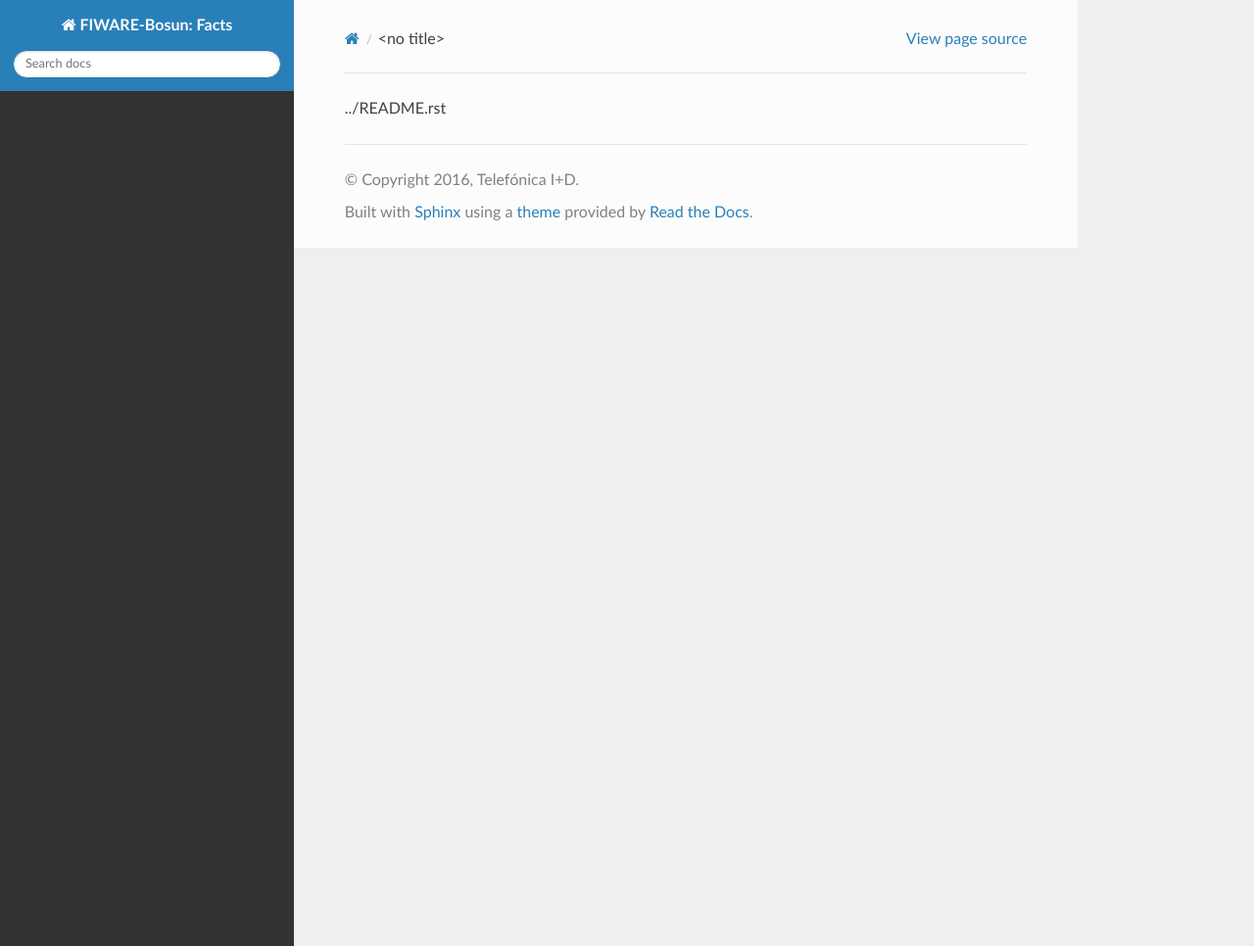
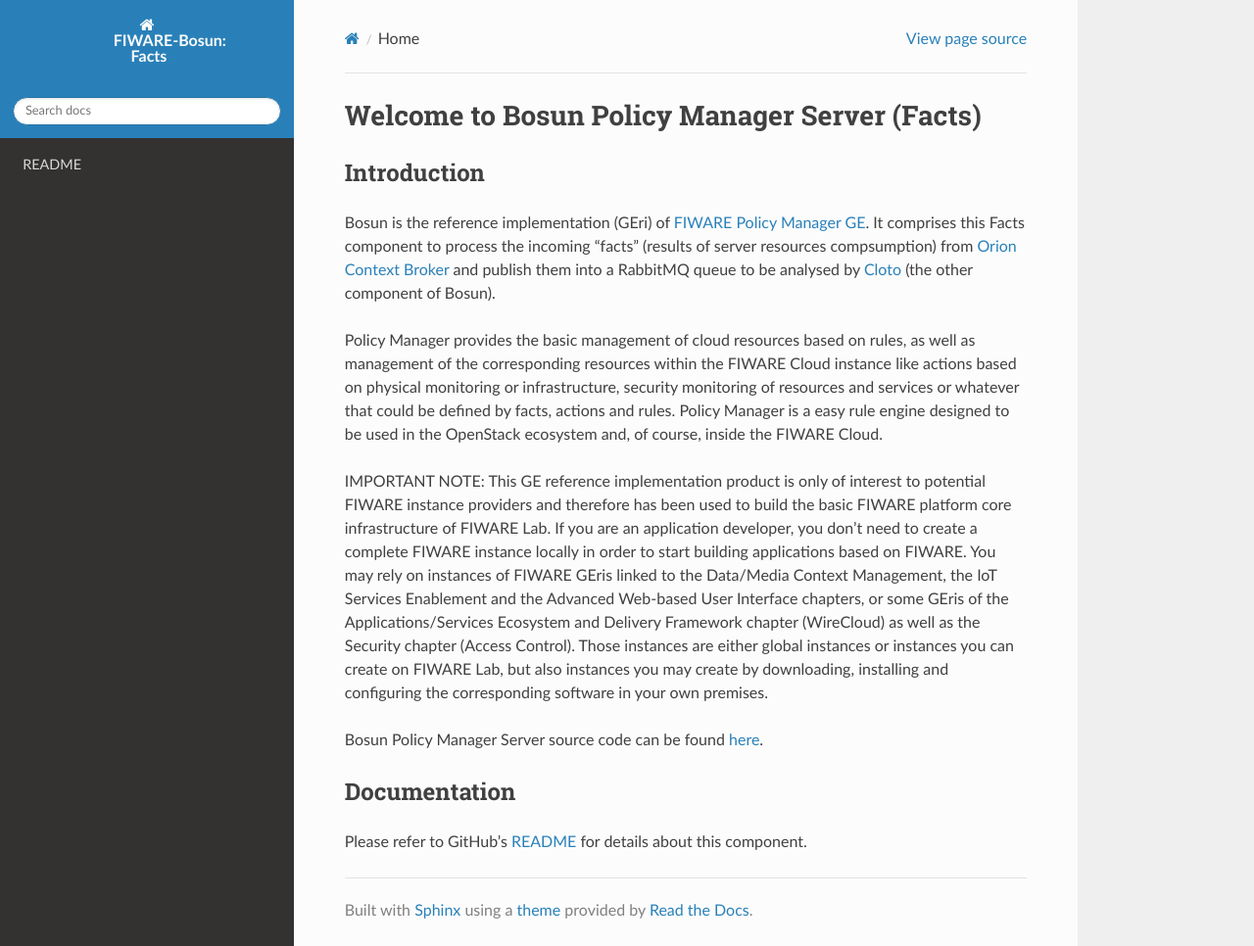
Before and after one commit to telefonicaid/fiware-facts, a Sphinx documentation site: the page built from doc/index.rst, in a window 1280 px wide and 966 px high. Shown: the whole window at 98% size. Built offline with Sphinx 7.4.7 and the Read the Docs theme 2.0.0, drawn with Linux system fonts in a browser that asks for light colours; comment, search, counter and statistics services are not loaded.

Commit message:
Fix documentation

```diff
--- a/doc/_static/mystyle.css
+++ b/doc/_static/mystyle.css
@@ -1 +1,6 @@
-@import url("https://fiware.org/style/fiware_readthedocs.css");
+@import url("https://www.fiware.org/style/fiware_readthedocs.css");
+
+/* Allow multiline project names in side navigation bar */
+.wy-side-nav-search a.icon-home {
+    white-space: pre;
+}
--- a/doc/conf.py
+++ b/doc/conf.py
@@ -1,7 +1,6 @@
 # -*- coding: utf-8 -*-
 
 import os
-import sphinx_rtd_theme
 
 # The paths that contain custom static files (such as style sheets).
 html_static_path = ['_static']
@@ -11,12 +10,11 @@
 
 # Only import and set the theme if we're building docs locally; otherwise,
 # readthedocs.org uses their theme by default, so no need to specify it.
-html_theme = 'sphinx_rtd_theme'
-html_style = None
-html_theme_options = {}
-html_theme_path = [sphinx_rtd_theme.get_html_theme_path()]
+if not on_rtd:
+    import sphinx_rtd_theme
+    html_theme = 'sphinx_rtd_theme'
+    html_theme_path = [sphinx_rtd_theme.get_html_theme_path()]
 
-if not on_rtd:
     # Override default css to get a larger width for local build
     def setup(app):
         app.add_stylesheet('mystyle.css')
@@ -24,38 +22,34 @@
     # Override default css to get a larger width for ReadTheDoc build
     html_context = {
         'css_files': [
-            'https://www.fiware.org/style/fiware_readthedocs.css',
-            'https://www.fiware.org/style/monokai_sublime_.css',
+            'https://media.readthedocs.org/css/sphinx_rtd_theme.css',
             'https://media.readthedocs.org/css/readthedocs-doc-embed.css',
-            'https://fiware-orion.readthedocs.io/en/develop/css/theme_extra.css',
-            'https://fiware-orion.readthedocs.io/en/develop/css/theme.css',
-            'https://fiware-orion.readthedocs.io/en/develop/css/highlight.css',
-            'https://fonts.googleapis.com/css?family=Lato:400,700|Roboto+Slab:400,700|Inconsolata:400,700',
-            'https://media.readthedocs.org//css/badge_only.css'
+            '_static/mystyle.css'
         ],
     }
 
-# The suffix of source filenames.
+# The suffix of source filenames
 source_suffix = '.rst'
 
-# The master toctree document.
+# The master toctree document
 master_doc = 'index'
 
-# Icon for tabs, windows and bookmarks
-html_favicon = '_static/favicon.ico'
-
-# General information about the project.
-project = u'FIWARE-Bosun: Facts'
+# General information about the project
 copyright = u'2016, Telefónica I+D'
+project_title = u'FIWARE-Bosun'
+project_subtitle = u'Facts'
+project = u':\n '.join([project_title, project_subtitle])
 version = ''
 release = ''
 
-# The “title” for HTML documentation
-html_title = u'FIWARE-Bosun: Facts'
-html_short_title = u'FIWARE-Bosun: Facts'
+# HTML configuration
+html_title = project_title + ': ' + project_subtitle
+html_favicon = '_static/favicon.ico'
+html_show_sphinx = True
+html_show_copyright = False
 
 # Custom sidebar templates
 html_sidebars = {
-   '**': ['globaltoc.html', 'sourcelink.html', 'searchbox.html'],
-   'using/windows': ['windowssidebar.html', 'searchbox.html'],
+    '**': ['globaltoc.html', 'sourcelink.html', 'searchbox.html'],
+    'using/windows': ['windowssidebar.html', 'searchbox.html'],
 }
--- a/doc/index.rst
+++ b/doc/index.rst
@@ -1 +1,63 @@
-../README.rst
+================================================
+ Welcome to Bosun Policy Manager Server (Facts)
+================================================
+
+Introduction
+============
+
+Bosun is the reference implementation (GEri) of `FIWARE Policy Manager GE`_.
+It comprises this Facts component to process the incoming "facts" (results
+of server resources compsumption) from `Orion Context Broker`_ and publish
+them into a RabbitMQ queue to be analysed by Cloto__ (the other component of
+Bosun).
+
+__ `FIWARE Cloto Documentation`_
+
+Policy Manager provides the basic management of cloud resources based on rules,
+as well as management of the corresponding resources within the FIWARE Cloud
+instance like actions based on physical monitoring or infrastructure, security
+monitoring of resources and services or whatever that could be defined by facts,
+actions and rules. Policy Manager is a easy rule engine designed to be used in
+the OpenStack ecosystem and, of course, inside the FIWARE Cloud.
+
+IMPORTANT NOTE: This GE reference implementation product is only of interest
+to potential FIWARE instance providers and therefore has been used to build
+the basic FIWARE platform core infrastructure of FIWARE Lab. If you are an
+application developer, you don't need to create a complete FIWARE instance
+locally in order to start building applications based on FIWARE. You may rely
+on instances of FIWARE GEris linked to the Data/Media Context Management, the
+IoT Services Enablement and the Advanced Web-based User Interface chapters, or
+some GEris of the Applications/Services Ecosystem and Delivery Framework chapter
+(WireCloud) as well as the Security chapter (Access Control). Those instances
+are either global instances or instances you can create on FIWARE Lab, but also
+instances you may create by downloading, installing and configuring the
+corresponding software in your own premises.
+
+Bosun Policy Manager Server source code can be found here__.
+
+__ `FIWARE Facts GitHub Repository`_
+
+
+Documentation
+=============
+
+Please refer to GitHub's README__ for details about this component.
+
+__ `FIWARE Facts GitHub README`_
+
+
+.. title:: Home
+
+.. toctree::
+   :hidden:
+
+   README <https://github.com/telefonicaid/fiware-facts/blob/master/README.rst>
+
+
+.. REFERENCES
+
+.. _FIWARE Policy Manager GE: https://forge.fiware.org/plugins/mediawiki/wiki/fiware/index.php/FIWARE.OpenSpecification.Cloud.PolicyManager
+.. _FIWARE Facts GitHub Repository: https://github.com/telefonicaid/fiware-facts.git
+.. _FIWARE Facts GitHub README: https://github.com/telefonicaid/fiware-facts/blob/master/README.rst
+.. _FIWARE Cloto Documentation: http://catalogue.fiware.org/enablers/policy-manager-bosun/documentation
+.. _Orion Context Broker: http://catalogue.fiware.org/enablers/publishsubscribe-context-broker-orion-context-broker
```
Also changed, not shown: README.rst (+99 -81 lines).
